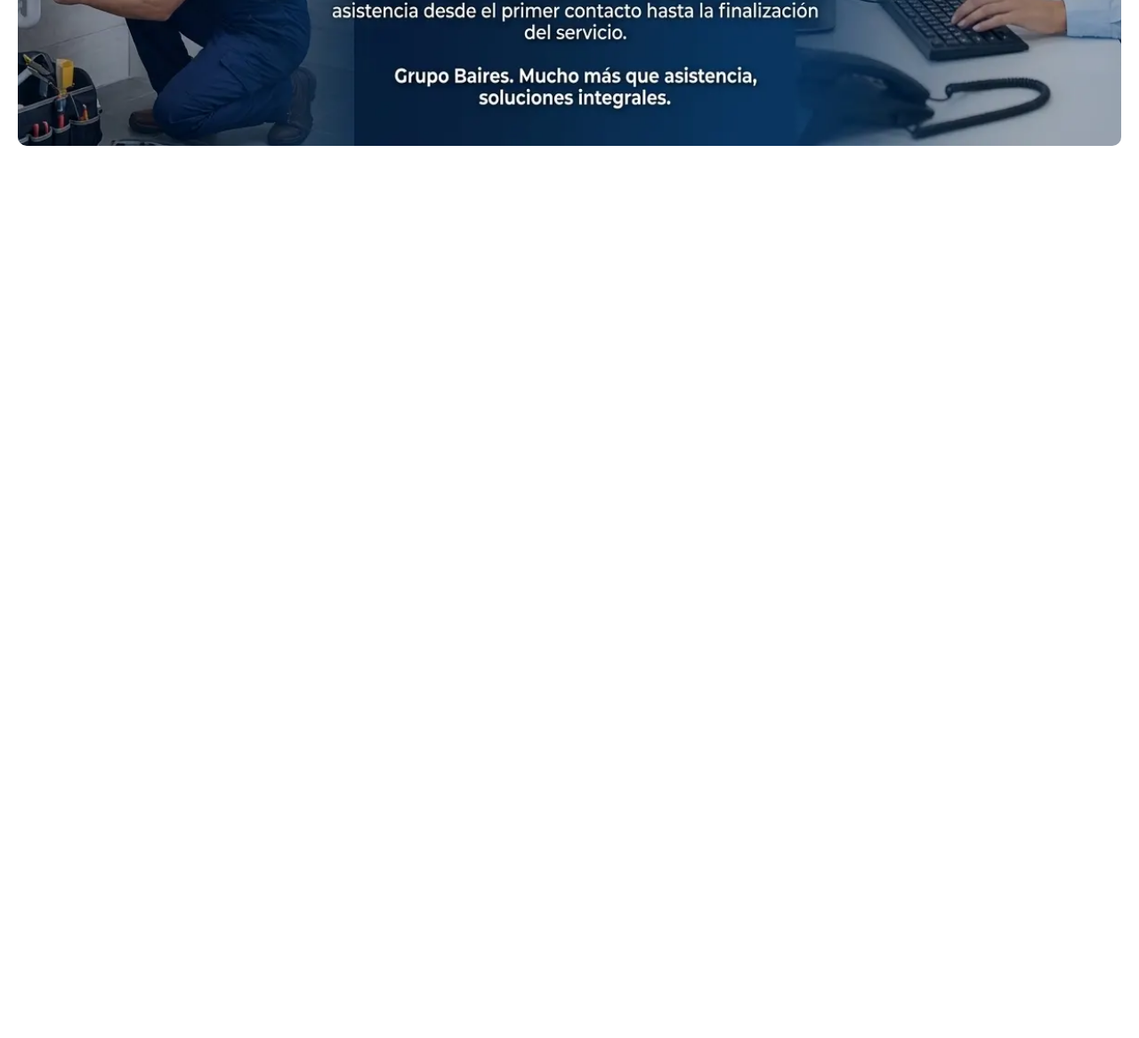
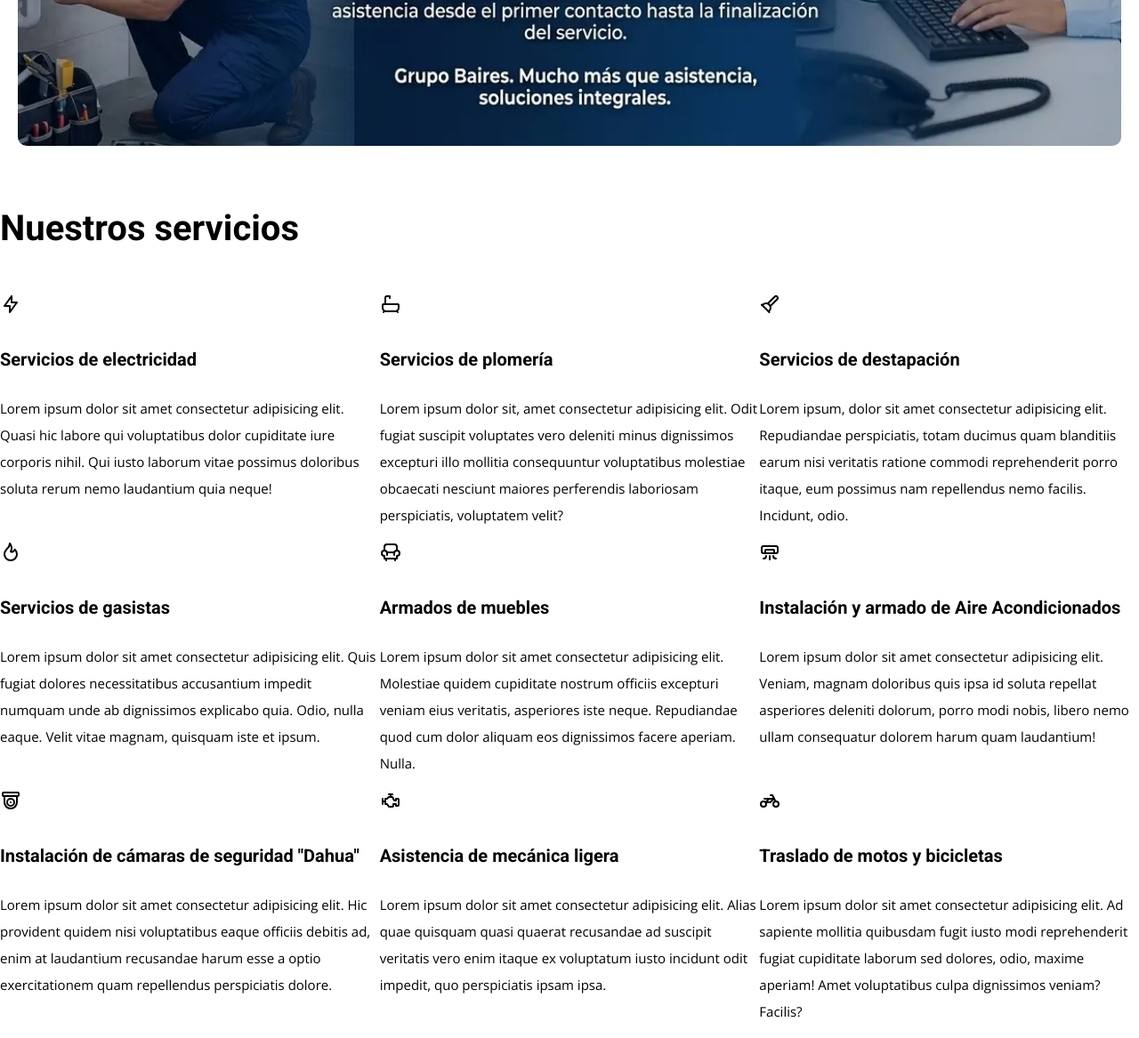
Before and after one commit to Alanr89/GyCProyect, a PHP site: the page made by Landing Page/Landingpage.html in a window 1280 px wide. Shown: the part 1416-2583 px from the top of the page at 89% size. Before the commit the page ends 1580 px from the top, so only its background shows below. Run offline with PHP 8.4, Linux system fonts and the light colour scheme.

Commit message:
creación de nuestros servicios e iconos

```diff
--- a/Landing Page/CSS/style.css
+++ b/Landing Page/CSS/style.css
@@ -531,3 +531,18 @@ html {
 }
 
 /* ----------------------------- seccion de  "nuestros servicios" ---------------------------------------- */
+
+.box__card{
+    display: grid;
+    grid-template-columns: repeat(3, 1fr);
+}
+
+.box__card--servicio h3{
+    font-size: 2rem;
+    font-family: var(--fuenteHeading);
+}
+
+.box__card--servicio p{
+    font-size: 1.5rem;
+    font-family: var(--fuenteParrafo);
+}
--- a/Landing Page/Landingpage.html
+++ b/Landing Page/Landingpage.html
@@ -102,36 +102,56 @@ Consultanos y coordinamos.</p>
             <div class="quienesSomos__Imagen"></div>
         </section>
 
+<!--=========================================Nuestros Servicios=======================================================-->
+        <div class="nuestros__servicios">
+            <h2 class="nuestros__servicios--titulo">Nuestros servicios</h2>
+        </div>
+
         <section id="cards-servicios" class="box__card">
             <div class="box__card--servicio">
-                <div class="card--elect"></div>
-                <h3 class="box__card--h3"></h3>
-                <p class="box__card--parrafo"></p>
+                <img src="Assets/icons/rayo.svg">
+                <h3 class="box__card--h3">Servicios de electricidad</h3>
+                <p class="box__card--parrafo">Lorem ipsum dolor sit amet consectetur adipisicing elit. Quasi hic labore qui voluptatibus dolor cupiditate iure corporis nihil. Qui iusto laborum vitae possimus doloribus soluta rerum nemo laudantium quia neque!</p>
             </div>
             <div class="box__card--servicio">
-                <div class="card--destapacion"></div>
-                <h3 class="box__card--h3"></h3>
-                <p class="box__card--parrafo"></p>
+               <img src="Assets/icons/bath.svg">
+                <h3 class="box__card--h3">Servicios de plomería</h3>
+                <p class="box__card--parrafo">Lorem ipsum dolor sit, amet consectetur adipisicing elit. Odit fugiat suscipit voluptates vero deleniti minus dignissimos excepturi illo mollitia consequuntur voluptatibus molestiae obcaecati nesciunt maiores perferendis laboriosam perspiciatis, voluptatem velit?</p>
             </div>
             <div class="box__card--servicio">
-                <div class="card--gasista"></div>
-                <h3 class="box__card--h3"></h3>
-                <p class="box__card--parrafo"></p>
+                <img src="Assets/icons/destapacion.svg">
+                <h3 class="box__card--h3">Servicios de destapación</h3>
+                <p class="box__card--parrafo">Lorem ipsum, dolor sit amet consectetur adipisicing elit. Repudiandae perspiciatis, totam ducimus quam blanditiis earum nisi veritatis ratione commodi reprehenderit porro itaque, eum possimus nam repellendus nemo facilis. Incidunt, odio.</p>
             </div>
             <div class="box__card--servicio">
-                <div class="card--armado"></div>
-                <h3 class="box__card--h3"></h3>
-                <p class="box__card--parrafo"></p>
+                <img src="Assets/icons/flame.svg">
+                <h3 class="box__card--h3">Servicios de gasistas</h3>
+                <p class="box__card--parrafo">Lorem ipsum dolor sit amet consectetur adipisicing elit. Quis fugiat dolores necessitatibus accusantium impedit numquam unde ab dignissimos explicabo quia. Odio, nulla eaque. Velit vitae magnam, quisquam iste et ipsum.</p>
             </div>
             <div class="box__card--servicio">
-                <div class="card--aa"></div>
-                <h3 class="box__card--h3"></h3>
-                <p class="box__card--parrafo"></p>
+                <img src="Assets/icons/armchair-2.svg">
+                <h3 class="box__card--h3">Armados de muebles</h3>
+                <p class="box__card--parrafo">Lorem ipsum dolor sit amet consectetur adipisicing elit. Molestiae quidem cupiditate nostrum officiis excepturi veniam eius veritatis, asperiores iste neque. Repudiandae quod cum dolor aliquam eos dignissimos facere aperiam. Nulla.</p>
             </div>
             <div class="box__card--servicio">
-                <div class="card--camara"></div>
-                <h3 class="box__card--h3"></h3>
-                <p class="box__card--parrafo"></p>
+                <img src="Assets/icons/air-conditioning.svg">
+                <h3 class="box__card--h3">Instalación y armado de Aire Acondicionados</h3>
+                <p class="box__card--parrafo">Lorem ipsum dolor sit amet consectetur adipisicing elit. Veniam, magnam doloribus quis ipsa id soluta repellat asperiores deleniti dolorum, porro modi nobis, libero nemo ullam consequatur dolorem harum quam laudantium!</p>
+            </div>
+            <div class="box__card--servicio">
+                <img src="Assets/icons/device-cctv.svg">
+                <h3 class="box__card--h3">Instalación de cámaras de seguridad "Dahua"</h3>
+                <p class="box__card--parrafo">Lorem ipsum dolor sit amet consectetur adipisicing elit. Hic provident quidem nisi voluptatibus eaque officiis debitis ad, enim at laudantium recusandae harum esse a optio exercitationem quam repellendus perspiciatis dolore.</p>
+            </div>
+            <div class="box__card--servicio">
+                <img src="Assets/icons/engine.svg">
+                <h3 class="box__card--h3">Asistencia de mecánica ligera</h3>
+                <p class="box__card--parrafo">Lorem ipsum dolor sit amet consectetur adipisicing elit. Alias quae quisquam quasi quaerat recusandae ad suscipit veritatis vero enim itaque ex voluptatum iusto incidunt odit impedit, quo perspiciatis ipsam ipsa.</p>
+            </div>
+            <div class="box__card--servicio">
+                <img src="Assets/icons/motorbike.svg">
+                <h3 class="box__card--h3">Traslado de motos y bicicletas</h3>
+                <p class="box__card--parrafo">Lorem ipsum dolor sit amet consectetur adipisicing elit. Ad sapiente mollitia quibusdam fugit iusto modi reprehenderit fugiat cupiditate laborum sed dolores, odio, maxime aperiam! Amet voluptatibus culpa dignissimos veniam? Facilis?</p>
             </div>
         </section>
 
```
Also changed, not shown: Landing Page/Assets/icons/air-conditioning.svg (added), Landing Page/Assets/icons/armchair-2.svg (added), Landing Page/Assets/icons/bath.svg (added), Landing Page/Assets/icons/destapacion.svg (added), Landing Page/Assets/icons/device-cctv.svg (added), Landing Page/Assets/icons/engine.svg (added), Landing Page/Assets/icons/flame.svg (added), Landing Page/Assets/icons/motorbike.svg (added), Landing Page/Assets/icons/rayo.svg (added).
